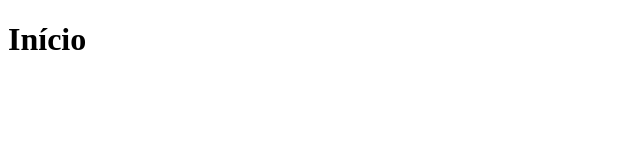
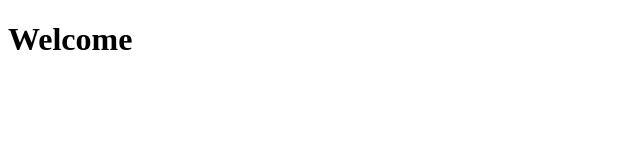
Before and after one commit to valesc4/clone-tabnews, a Next.js app: page / in a window 1280 px wide. Shown: the top 160 px of the page, without its empty margins (0-640 px from the left). Built offline with nearby package versions, Linux system fonts and the light colour scheme.

Commit message:
atualização da página incial

```diff
--- a/pages/index.js
+++ b/pages/index.js
@@ -1,5 +1,5 @@
 function Home () {
-    return <h1>Início</h1>
+    return <h1>Welcome</h1>
 }
 
 export default Home; // export default define a função Home como padrão que vai ser chamada primeiro
```
